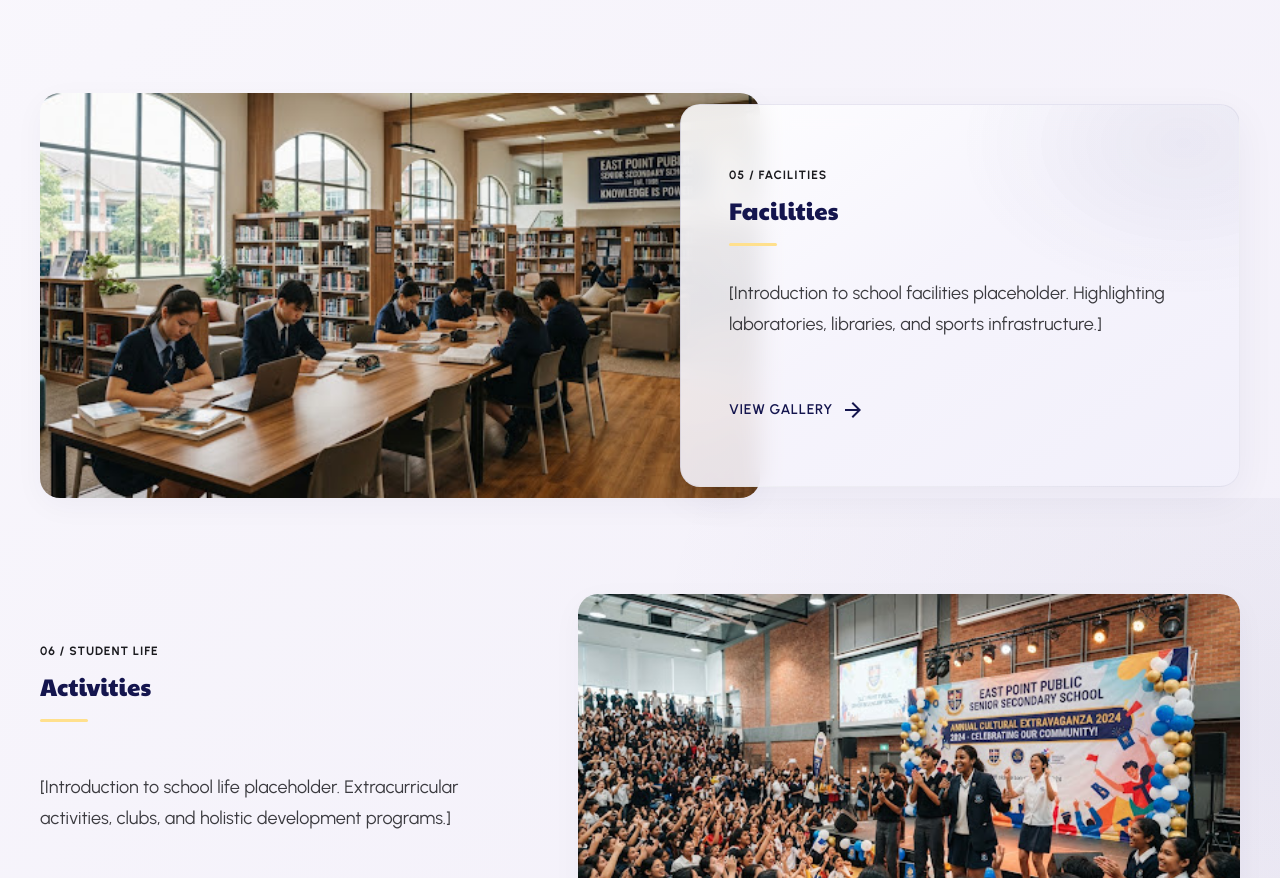
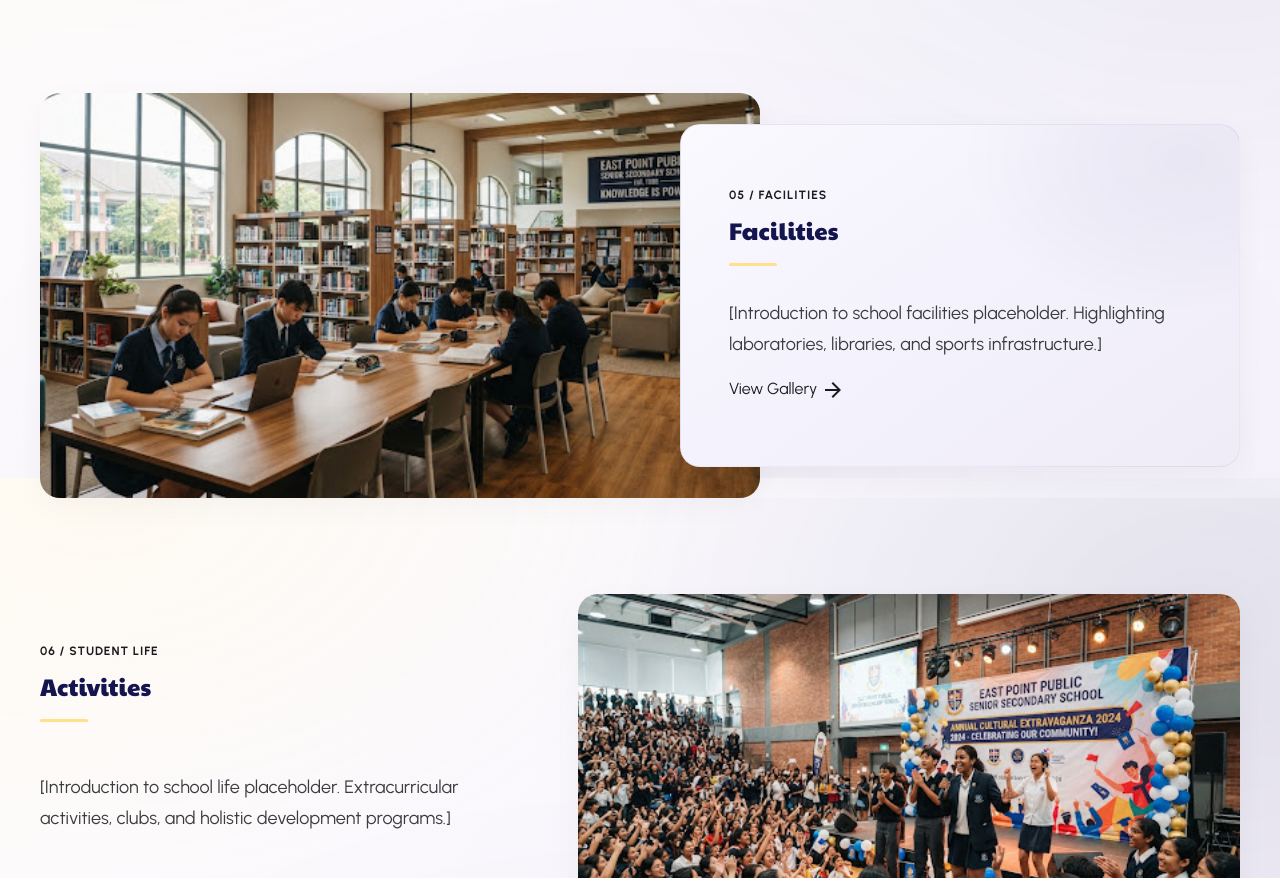
Before and after one commit to KamalAngaria/My-School, a website: page pages/public/school.html in a window 1280 px wide. Shown: the part 1922-2800 px from the top of the page. Drawn offline with Linux system fonts and the light colour scheme.

Commit message:
Implement reusable global gradient and surface system

```diff
--- a/styles/base.css
+++ b/styles/base.css
@@ -11,10 +11,19 @@
     margin: 0;
     padding: 0;
     font-family: var(--font-body);
-    background-color: var(--color-background);
+    background: var(--page-gradient);
+    background-color: var(--color-background); /* fallback */
+    background-attachment: fixed;
     color: var(--color-on-background);
     -webkit-font-smoothing: antialiased;
     -moz-osx-font-smoothing: grayscale;
+}
+
+@media (max-width: 767px) {
+    body {
+        background: var(--page-gradient-mobile);
+        background-attachment: fixed;
+    }
 }
 
 /* Touch & Tap Feedback System (Neutralize native browser rectangular highlight) */
--- a/styles/pages/school.css
+++ b/styles/pages/school.css
@@ -1,17 +1,18 @@
 /* school.css - V5 Soft Gradient & Consistent Editorial Systems */
 
-/* Base Page Layout & Gradient Atmosphere */
+/* Base Page Layout */
 .school-main {
     margin-top: 4.5rem;
     padding-bottom: 4rem;
-    background:
-        radial-gradient(ellipse 900px 500px at 8% 5%, rgba(255, 203, 8, 0.04), transparent 65%),
-        radial-gradient(ellipse 800px 520px at 92% 22%, rgba(42, 44, 100, 0.04), transparent 68%),
-        linear-gradient(135deg, #fefeff 0%, #f8f6fc 48%, #f2eff9 100%);
-    min-height: 100vh;
+    /* Background depth is now handled globally by body in base.css */
 }
 
 @media (min-width: 1024px) {
+    .school-main {
+        margin-top: 5rem;
+        padding-bottom: 6rem;
+    }
+}
     .school-main {
         margin-top: 5rem;
         padding-bottom: 6rem;
@@ -46,17 +47,15 @@
     width: 100%;
     height: auto;
     object-fit: cover;
-    border-radius: 20px;
-    box-shadow: 0 8px 30px rgba(20, 21, 78, 0.04);
+    border-radius: var(--surface-radius);
+    box-shadow: var(--surface-shadow);
 }
 
 .school-surface {
-    background:
-        radial-gradient(ellipse 320px 220px at 90% 10%, rgba(42, 44, 100, 0.06), transparent 70%),
-        linear-gradient(145deg, rgba(255, 255, 255, 0.9) 0%, rgba(246, 244, 252, 0.9) 45%, rgba(241, 239, 250, 0.9) 100%);
-    border: 1px solid rgba(20, 21, 78, 0.06);
-    box-shadow: 0 12px 40px rgba(20, 21, 78, 0.05);
-    border-radius: 20px;
+    background: var(--surface-gradient-soft);
+    border: var(--surface-border);
+    box-shadow: var(--surface-shadow);
+    border-radius: var(--surface-radius);
     backdrop-filter: blur(12px);
     -webkit-backdrop-filter: blur(12px);
 }
@@ -190,7 +189,7 @@
     content: '';
     position: absolute;
     inset: 0;
-    background: linear-gradient(180deg, rgba(255,255,255,0) 0%, rgba(246,244,252, 0.4) 100%);
+    background: linear-gradient(180deg, transparent 0%, color-mix(in srgb, var(--color-primary) 3%, transparent) 100%);
     pointer-events: none;
 }
 
@@ -321,7 +320,7 @@
     content: '';
     position: absolute;
     inset: 0;
-    background: radial-gradient(circle at 100% 50%, rgba(42, 44, 100, 0.05) 0%, transparent 50%);
+    background: radial-gradient(circle at 100% 50%, color-mix(in srgb, var(--color-primary) 4%, transparent) 0%, transparent 60%);
     pointer-events: none;
 }
 
--- a/styles/tokens.css
+++ b/styles/tokens.css
@@ -99,4 +99,38 @@
   /* Shadows */
   --shadow-sm: 0 1px 2px 0 rgba(0, 0, 0, 0.05);
   --shadow-premium: 0px 4px 20px rgba(42, 44, 100, 0.08); /* Derived from Design MD */
+
+  /* ==========================================================================
+     GLOBAL SURFACE & GRADIENT SYSTEM
+     ========================================================================== */
+
+  /* Base Page Atmosphere */
+  --page-gradient:
+      radial-gradient(ellipse 900px 620px at 8% 0%, color-mix(in srgb, var(--color-secondary-fixed) 8%, transparent), transparent 68%),
+      radial-gradient(ellipse 850px 650px at 94% 18%, color-mix(in srgb, var(--color-primary) 6%, transparent), transparent 70%),
+      radial-gradient(ellipse 1000px 700px at 50% 100%, color-mix(in srgb, var(--color-primary) 4%, transparent), transparent 72%),
+      linear-gradient(135deg, #fffdfa 0%, #faf8fd 42%, #f5f2fb 100%);
+
+  --page-gradient-mobile:
+      radial-gradient(ellipse 400px 300px at 0% 0%, color-mix(in srgb, var(--color-secondary-fixed) 6%, transparent), transparent 70%),
+      radial-gradient(ellipse 400px 300px at 100% 20%, color-mix(in srgb, var(--color-primary) 5%, transparent), transparent 70%),
+      linear-gradient(135deg, #fffdfa 0%, #faf8fd 42%, #f5f2fb 100%);
+
+  /* Surface Level 1: Page Surface (Open sections) */
+  --surface-gradient: var(--page-gradient);
+
+  /* Surface Level 2: Soft Bento Surface */
+  --surface-gradient-soft:
+      radial-gradient(ellipse 320px 220px at 90% 10%, color-mix(in srgb, var(--color-primary) 5%, transparent), transparent 70%),
+      linear-gradient(145deg, #faf9fe 0%, #f4f2fc 45%, #efecf8 100%);
+
+  /* Surface Level 3: Emphasis Surface */
+  --surface-gradient-emphasis:
+      radial-gradient(ellipse 400px 300px at 95% 15%, color-mix(in srgb, var(--color-primary) 8%, transparent), transparent 100%),
+      linear-gradient(145deg, #f7f5fe 0%, #efecfc 45%, #e8e4f9 100%);
+
+  /* Global Surface Properties */
+  --surface-border: 1px solid color-mix(in srgb, var(--color-primary) 6%, transparent);
+  --surface-shadow: 0 8px 30px rgba(28, 28, 28, 0.035);
+  --surface-radius: 20px;
 }
```
